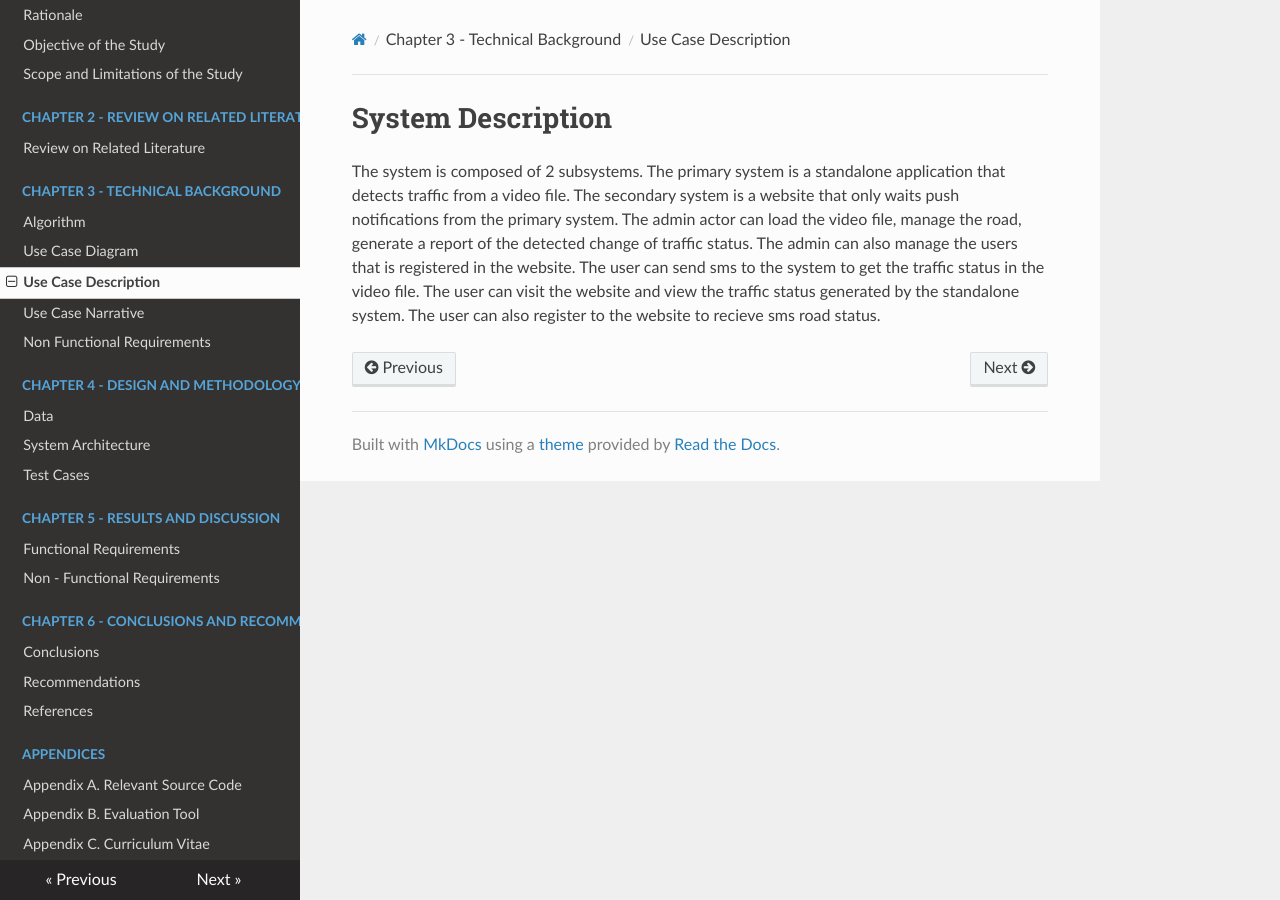
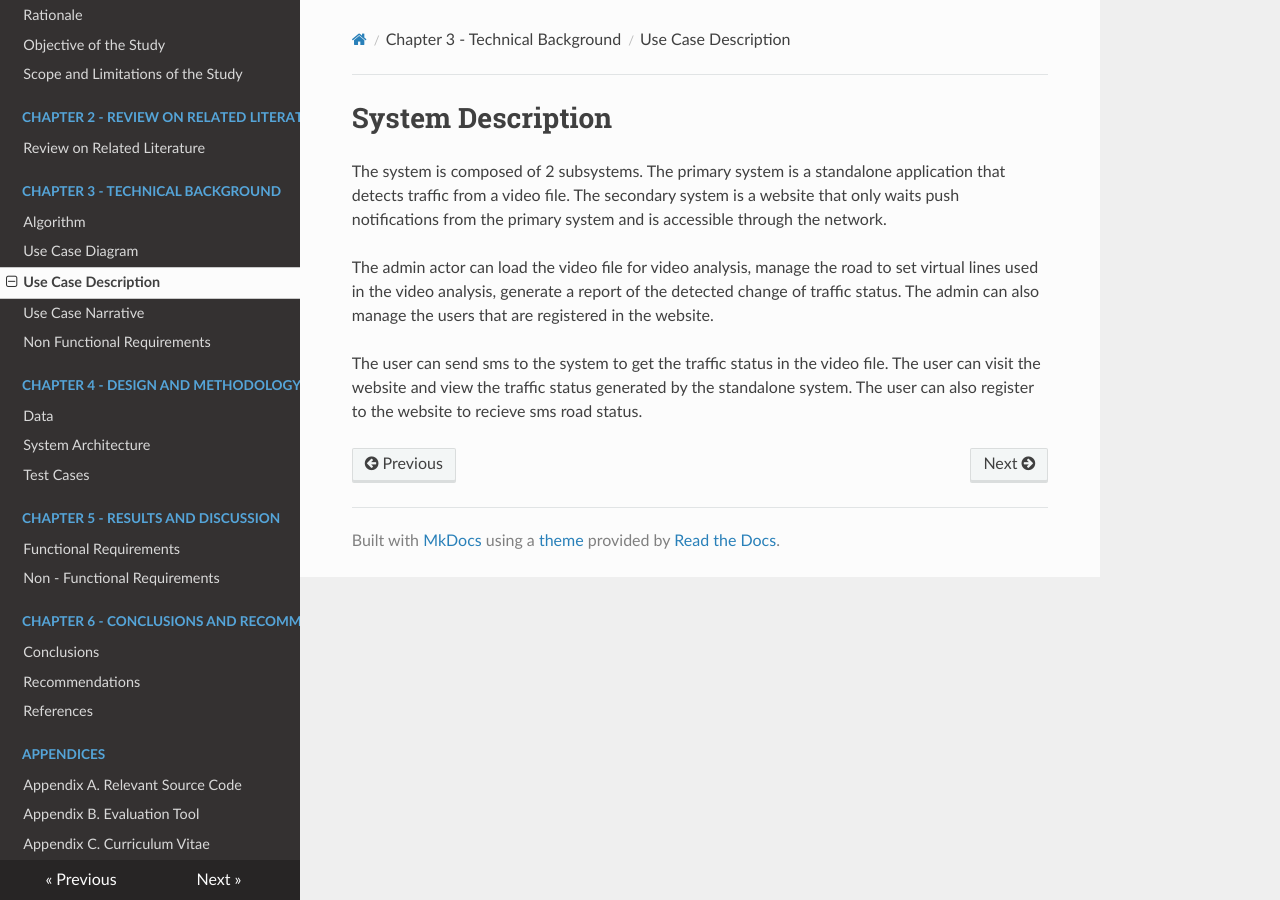
Before and after one commit to mikhailejohnapale/argomada-fuzz-track-doc, an MkDocs documentation site: the page built from docs/chapter3/usecase-description.md, in a window 1280 px wide. Built offline with MkDocs 1.6.1, drawn with Linux system fonts in a browser that asks for light colours; nearby versions of some CDN libraries; old or Windows-style settings are respelled for this version of MkDocs.

Commit message:
separated admin and user role

```diff
--- a/docs/chapter3/usecase-description.md
+++ b/docs/chapter3/usecase-description.md
@@ -2,9 +2,13 @@
 
 The system is composed of 2 subsystems. The primary system is a standalone application
 that detects traffic from a video file. The secondary system is a website that only waits
-push notifications from the primary system. The admin actor can load the video file, manage
-the road, generate a report of the detected change of traffic status. The admin can also manage
-the users that is registered in the website. The user can send sms
-to the system to get the traffic status in the video file. The user can visit the website and
-view the traffic status generated by the standalone system. The user can also register to the website
-to recieve sms road status.
+push notifications from the primary system and is accessible through the network.
+
+The admin actor can load the video file for video analysis, manage
+the road to set virtual lines used in the video analysis, generate a report of
+the detected change of traffic status. The admin can also manage
+the users that are registered in the website.
+
+The user can send sms to the system to get the traffic status in the video file.
+The user can visit the website and view the traffic status generated by the standalone system.
+The user can also register to the website to recieve sms road status.
```
